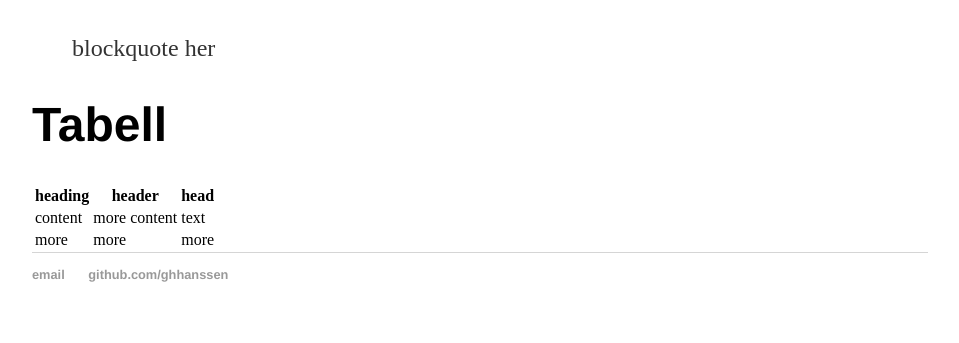
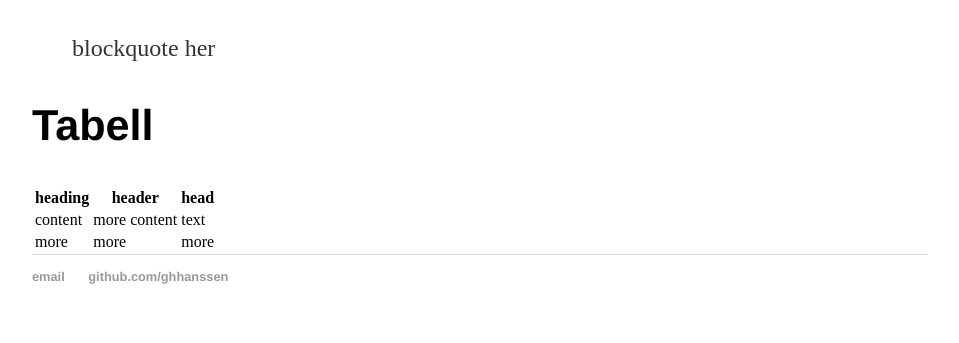
Before and after one commit to ghhanssen/ghhanssen.github.io, a Jekyll site: the page built from _posts/2021-07-17-test-av-markdown.md, in a window 1280 px wide. Shown: the part 2741-3084 px from the top of the page, without its empty margins (160-1119 px from the left). Built offline with Jekyll 4.4.1, drawn with Linux system fonts in a browser that asks for light colours.

```diff
--- a/_posts/2021-07-17-test-av-markdown.md
+++ b/_posts/2021-07-17-test-av-markdown.md
@@ -59,7 +59,7 @@ C:>_ # this would be highlighted with royal blue background and white foreground
 # Block quote
 > blockquote her
 
-# Tabell
+## Tabell
 
 | heading | header | head |
 | --- | --- | --- |
```
